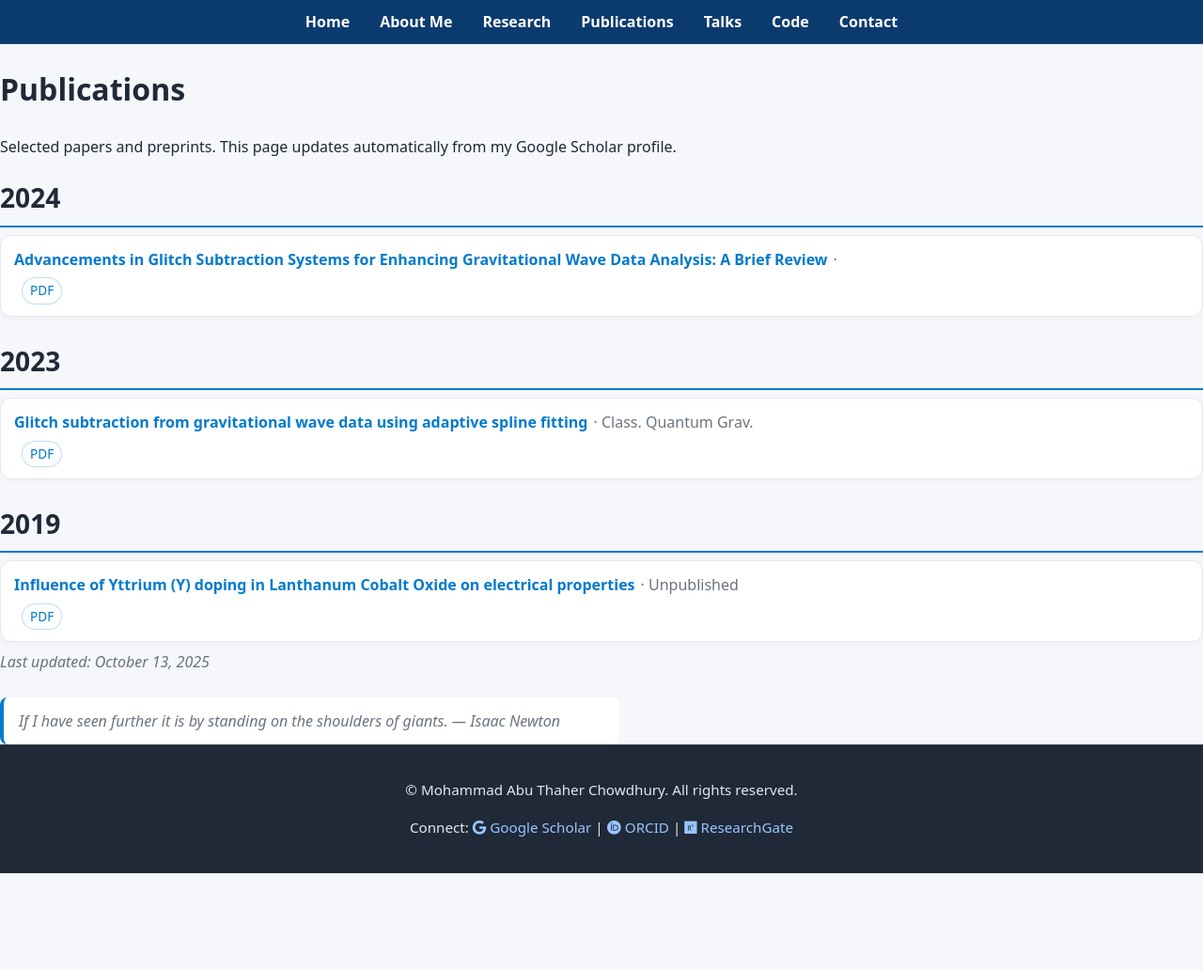
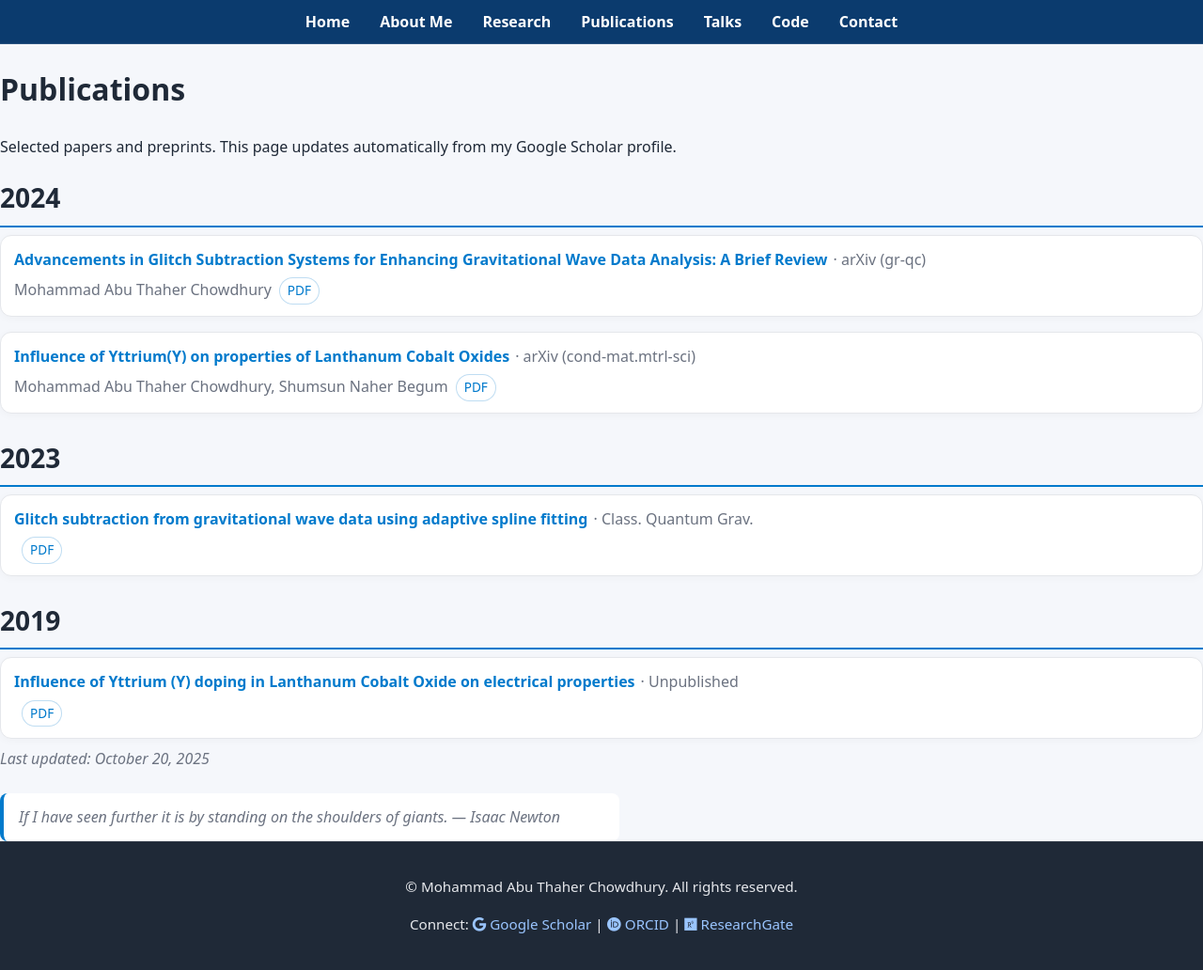
Before and after one commit to matc-thaher/website, a Jekyll site: the page built from publications.md, in a window 1280 px wide and 1032 px high. Shown: the whole window at 94% size. Built offline with Jekyll 4.4.1, drawn with Linux system fonts in a browser that asks for light colours.

Commit message:
chore: merged publications (Scholar + arXiv + ORCID + Crossref)

```diff
--- a/_data/scholar.json
+++ b/_data/scholar.json
@@ -1,16 +1,30 @@
 {
-  "updated": "2025-10-13T04:35:30.231533Z",
+  "updated": "2025-10-20T04:39:31.998146Z",
   "publications": [
     {
-      "title": "Advancements in Glitch Subtraction Systems for Enhancing Gravitational Wave Data Analysis: A Brief Review",
-      "authors": "",
+      "title": "Influence of Yttrium(Y) on properties of Lanthanum Cobalt Oxides",
+      "authors": "Mohammad Abu Thaher Chowdhury, Shumsun Naher Begum",
       "year": 2024,
-      "venue": "",
-      "url": "https://arxiv.org/abs/2406.01318",
-      "pdf_url": "",
+      "venue": "arXiv (cond-mat.mtrl-sci)",
+      "url": "http://arxiv.org/abs/2408.15798v1",
+      "pdf_url": "http://arxiv.org/pdf/2408.15798v1",
+      "doi": "",
+      "citations": 0,
+      "source": [
+        "arxiv"
+      ]
+    },
+    {
+      "title": "Advancements in Glitch Subtraction Systems for Enhancing Gravitational\n  Wave Data Analysis: A Brief Review",
+      "authors": "Mohammad Abu Thaher Chowdhury",
+      "year": 2024,
+      "venue": "arXiv (gr-qc)",
+      "url": "http://arxiv.org/abs/2406.01318v1",
+      "pdf_url": "http://arxiv.org/pdf/2406.01318v1",
       "doi": "10.48550/ARXIV.2406.01318",
       "citations": 0,
       "source": [
+        "arxiv",
         "orcid"
       ]
     },
```
